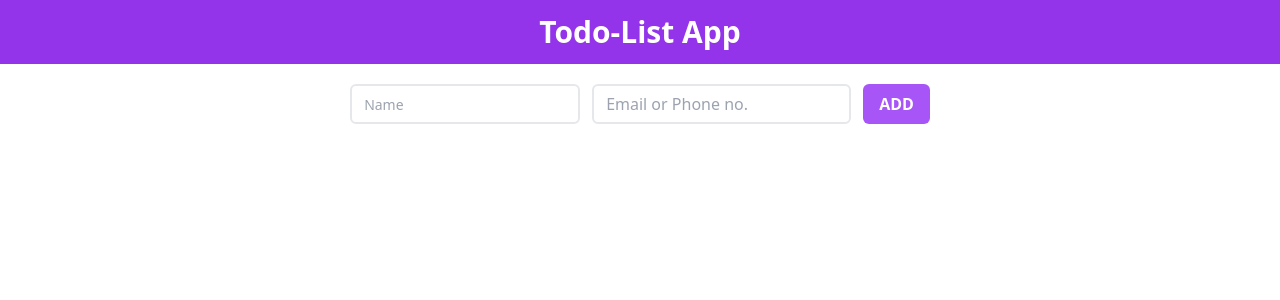
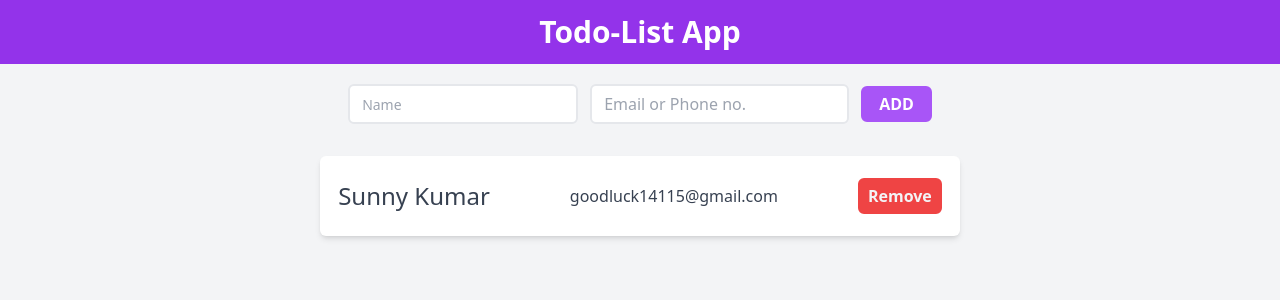
Before and after one commit to SunnyKumar107/todo-list-TS, a React (Create React App) app: page / in a window 1280 px wide. Shown: the top 300 px of the page. Built offline with nearby package versions, Linux system fonts and the light colour scheme.

Commit message:
Add new component Card

```diff
--- a/src/App.tsx
+++ b/src/App.tsx
@@ -1,12 +1,14 @@
 import React from "react";
 import Header from "./components/Header";
-import Form from "./components/Form-Container";
+import Form from "./components/Form";
+import Card from "./components/Card";
 
 function App() {
   return (
-    <div>
+    <div className="bg-gray-100 h-[100vh] flex flex-col items-center">
       <Header />
       <Form />
+      <Card />
     </div>
   );
 }
--- /dev/null
+++ b/src/components/Card.tsx
@@ -0,0 +1,15 @@
+import React from "react";
+
+const Card = () => {
+  return (
+    <div className="flex items-center justify-center space-x-20 mt-8 text-gray-700 bg-white h-20 w-1/2 rounded-md shadow-md">
+      <h1 className=" text-2xl ">Sunny Kumar</h1>
+      <h1>goodluck14115@gmail.com</h1>
+      <button className="bg-red-500 text-gray-100 font-bold px-2 py-1 rounded-md hover:bg-red-600 active:bg-gray-100 active:text-red-600 border-2 border-red-500">
+        Remove
+      </button>
+    </div>
+  );
+};
+
+export default Card;
--- a/src/components/Form-Container.tsx
+++ b/src/components/Form.tsx
@@ -14,7 +14,7 @@ const Form = () => {
           type="text"
           placeholder="Email or Phone no."
         />
-        <button className="bg-purple-500 text-white py-2 px-4 rounded-md hover:bg-purple-600 hover:cursor-pointer font-bold active:bg-white active:text-purple-600 active:border-2 border-purple-500">
+        <button className="bg-purple-500 text-white py-1 px-4 rounded-md hover:bg-purple-600 hover:cursor-pointer font-bold active:bg-white active:text-purple-600 border-2 border-purple-500">
           ADD
         </button>
       </form>
--- a/src/components/Header.tsx
+++ b/src/components/Header.tsx
@@ -2,7 +2,7 @@ import React from "react";
 
 const Header = () => {
   return (
-    <div className="bg-purple-600 h-16 flex items-center justify-center">
+    <div className="w-full bg-purple-600 h-16 flex items-center justify-center">
       <h2 className="text-white text-3xl font-bold text-center">
         Todo-List App
       </h2>
```
